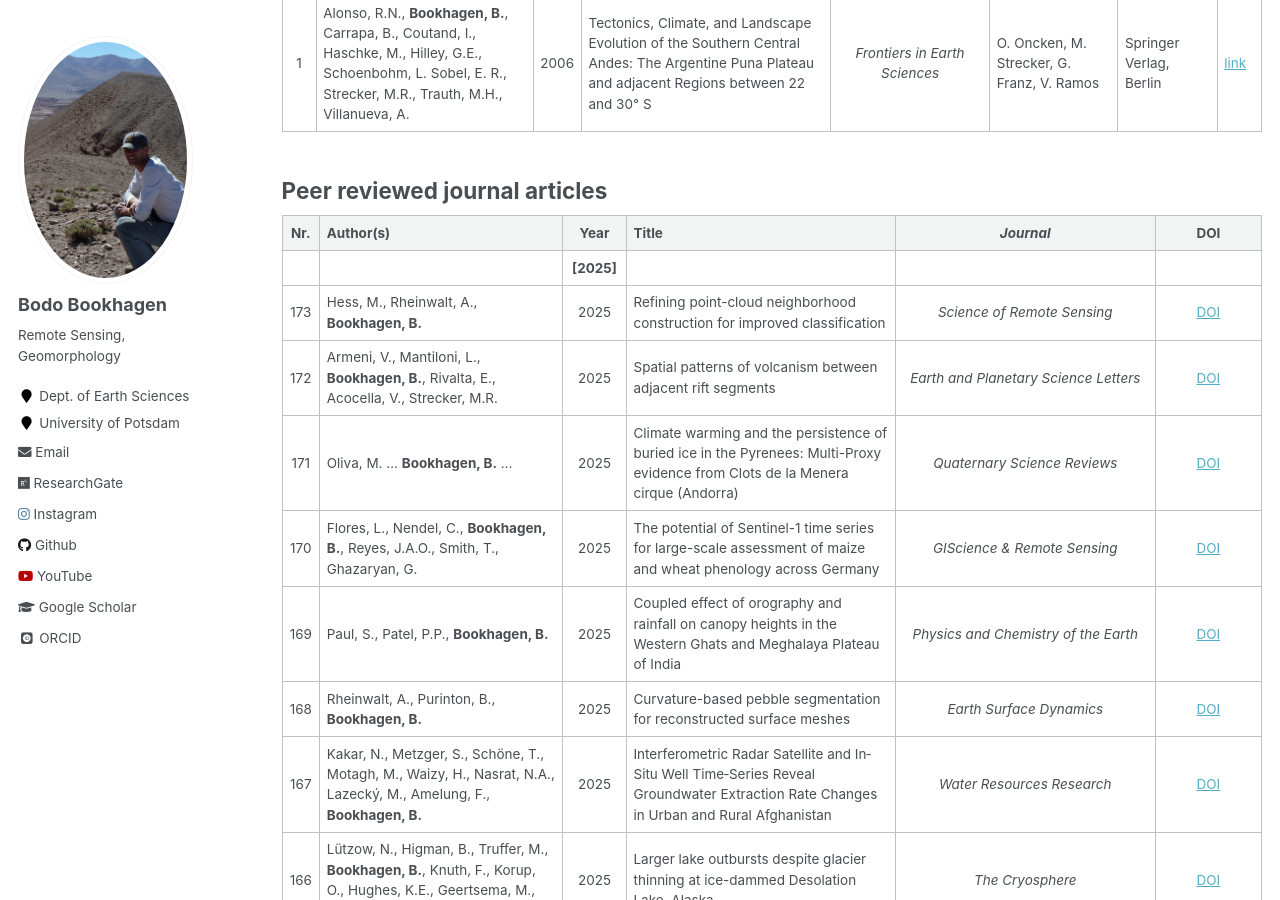
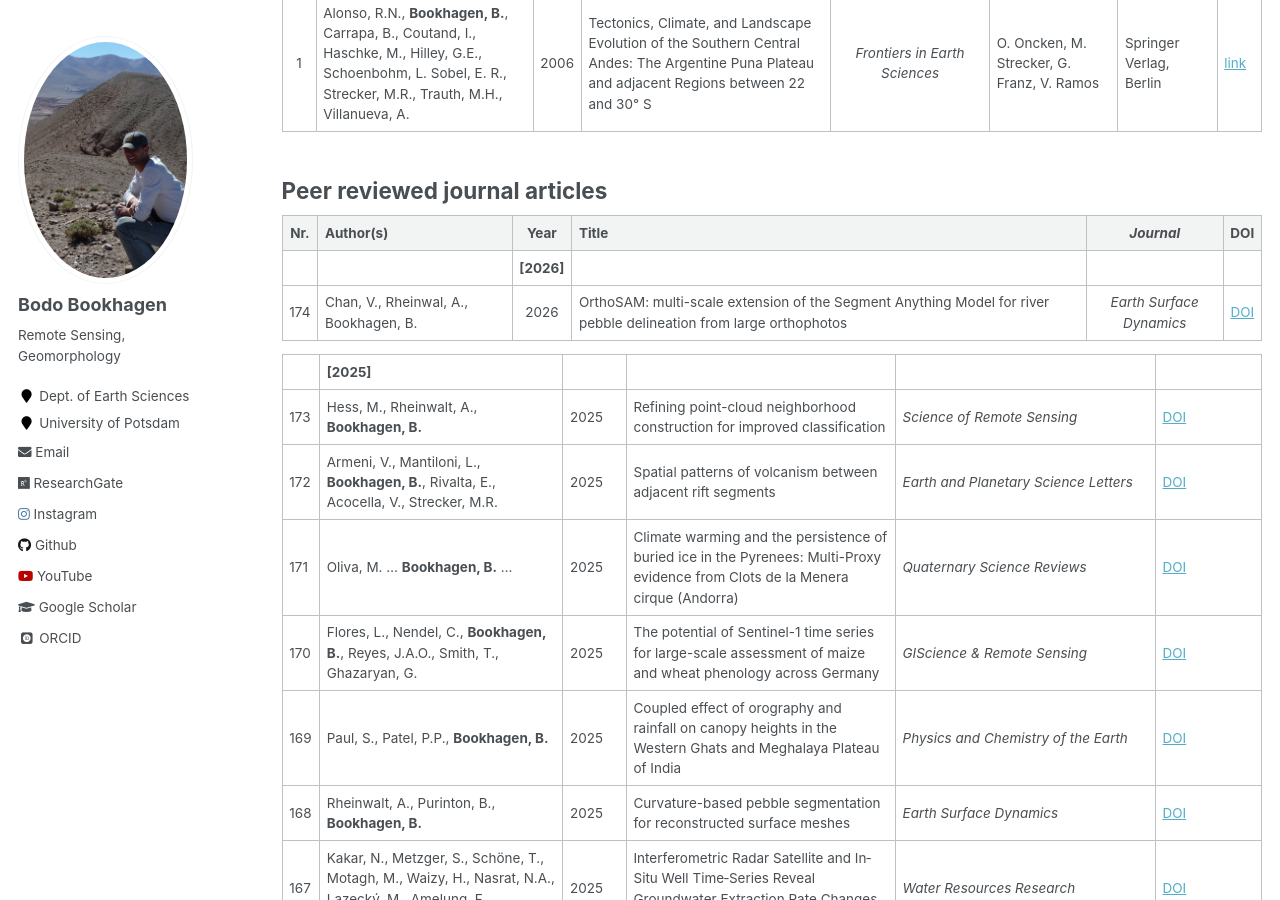
Before and after one commit to BodoBookhagen/BodoBookhagen.github.io, a Jekyll site: the page built from _pages/publications.md, in a window 1280 px wide and 900 px high, scrolled down 1201 px. Built offline with Jekyll 4.4.1, drawn with Linux system fonts in a browser that asks for light colours; some web fonts are replaced.

Commit message:
`date +"%m-%d-Y"`

```diff
--- a/_pages/publications.md
+++ b/_pages/publications.md
@@ -33,19 +33,22 @@ Nr. | Author(s) | Year | Chapter Title |  _Book Title_  | Editors  | Publisher |
 
 Nr.  | Author(s) | Year | Title | _Journal_ | DOI
 :--: | :---------------------------------------------------------------------------------------------------------------------------------------------------------------------------------------- | :-------------: | ----------------------------------------------------------------------------------------------------------------------------------------------------------------------------------------------------------------------------- | :---------------------------------------------------------------------------------------------------------: | :---------------------------------------------------------------------------------------------------------------------------------------------------------------------------------:
+| | **[2026]** | | |
+174 | Chan, V., Rheinwal, A., Bookhagen, B. | 2026 | OrthoSAM: multi-scale extension of the Segment Anything Model for river pebble delineation from large orthophotos | _Earth Surface Dynamics_ | [DOI](https://esurf.copernicus.org/articles/14/391/2026/#bib1.bibx26)
+
 | | **[2025]** | | |
-173 | Hess, M., Rheinwalt, A., **Bookhagen, B.** | 2025 | Refining point-cloud neighborhood construction for improved classification | *Science of Remote Sensing* | [DOI](https://doi.org/10.1016/j.srs.2025.100325)
-172 | Armeni, V., Mantiloni, L., **Bookhagen, B.**, Rivalta, E., Acocella, V., Strecker, M.R. | 2025 | Spatial patterns of volcanism between adjacent rift segments | *Earth and Planetary Science Letters* | [DOI](https://doi.org/10.1016/j.epsl.2025.119623)
-171 | Oliva, M. ... **Bookhagen, B.** ... | 2025 | Climate warming and the persistence of buried ice in the Pyrenees: Multi-Proxy evidence from Clots de la Menera cirque (Andorra) | *Quaternary Science Reviews* | [DOI](https://doi.org/10.1016/j.quascirev.2025.109564)
-170 | Flores, L., Nendel, C., **Bookhagen, B.**, Reyes, J.A.O., Smith, T., Ghazaryan, G. | 2025 | The potential of Sentinel-1 time series for large-scale assessment of maize and wheat phenology across Germany | *GIScience & Remote Sensing*| [DOI](https://doi.org/10.1080/15481603.2025.2531593)
-169 | Paul, S., Patel, P.P., **Bookhagen, B.** | 2025 | Coupled effect of orography and rainfall on canopy heights in the Western Ghats and Meghalaya Plateau of India | *Physics and Chemistry of the Earth* | [DOI](https://doi.org/10.1016/j.pce.2025.104003)
-168 | Rheinwalt, A., Purinton, B., **Bookhagen, B.** | 2025 | Curvature-based pebble segmentation for reconstructed surface meshes | *Earth Surface Dynamics* | [DOI](https://doi.org/10.5194/esurf-13-923-2025)
-167 | Kakar, N., Metzger, S., Schöne, T., Motagh, M., Waizy, H., Nasrat, N.A., Lazecký, M., Amelung, F., **Bookhagen, B.** | 2025 | Interferometric Radar Satellite and In‐Situ Well Time‐Series Reveal Groundwater Extraction Rate Changes in Urban and Rural Afghanistan | *Water Resources Research* | [DOI](https://doi.org/10.1029/2023wr036626)
-166 | Lützow,  N., Higman, B.,  Truffer, M., **Bookhagen, B.**, Knuth, F., Korup, O., Hughes, K.E., Geertsema, M., Clague, J.J., Veh, G. | 2025 | Larger lake outbursts despite glacier thinning at ice-dammed Desolation Lake, Alaska | *The Cryosphere* | [DOI](https://doi.org/10.5194/tc-19-1085-2025)
+173 | Hess, M., Rheinwalt, A., **Bookhagen, B.** | 2025 | Refining point-cloud neighborhood construction for improved classification | _Science of Remote Sensing_ | [DOI](https://doi.org/10.1016/j.srs.2025.100325)
+172 | Armeni, V., Mantiloni, L., **Bookhagen, B.**, Rivalta, E., Acocella, V., Strecker, M.R. | 2025 | Spatial patterns of volcanism between adjacent rift segments | _Earth and Planetary Science Letters_ | [DOI](https://doi.org/10.1016/j.epsl.2025.119623)
+171 | Oliva, M. ... **Bookhagen, B.** ... | 2025 | Climate warming and the persistence of buried ice in the Pyrenees: Multi-Proxy evidence from Clots de la Menera cirque (Andorra) | _Quaternary Science Reviews_ | [DOI](https://doi.org/10.1016/j.quascirev.2025.109564)
+170 | Flores, L., Nendel, C., **Bookhagen, B.**, Reyes, J.A.O., Smith, T., Ghazaryan, G. | 2025 | The potential of Sentinel-1 time series for large-scale assessment of maize and wheat phenology across Germany | _GIScience & Remote Sensing_| [DOI](https://doi.org/10.1080/15481603.2025.2531593)
+169 | Paul, S., Patel, P.P., **Bookhagen, B.** | 2025 | Coupled effect of orography and rainfall on canopy heights in the Western Ghats and Meghalaya Plateau of India | _Physics and Chemistry of the Earth_ | [DOI](https://doi.org/10.1016/j.pce.2025.104003)
+168 | Rheinwalt, A., Purinton, B., **Bookhagen, B.** | 2025 | Curvature-based pebble segmentation for reconstructed surface meshes | _Earth Surface Dynamics_ | [DOI](https://doi.org/10.5194/esurf-13-923-2025)
+167 | Kakar, N., Metzger, S., Schöne, T., Motagh, M., Waizy, H., Nasrat, N.A., Lazecký, M., Amelung, F., **Bookhagen, B.** | 2025 | Interferometric Radar Satellite and In‐Situ Well Time‐Series Reveal Groundwater Extraction Rate Changes in Urban and Rural Afghanistan | _Water Resources Research_ | [DOI](https://doi.org/10.1029/2023wr036626)
+166 | Lützow,  N., Higman, B.,  Truffer, M., **Bookhagen, B.**, Knuth, F., Korup, O., Hughes, K.E., Geertsema, M., Clague, J.J., Veh, G. | 2025 | Larger lake outbursts despite glacier thinning at ice-dammed Desolation Lake, Alaska | _The Cryosphere_ | [DOI](https://doi.org/10.5194/tc-19-1085-2025)
 | | **[2024]** | | |
-165 | Saha, K.K.; Weltzien, C., **Bookhagen, B.**, Zude-Sasse, M. | 2024 | Chlorophyll content estimation and ripeness detection in tomato fruit based on NDVI from dual wavelength LiDAR point cloud data | *Journal of Food Engineering* | [DOI](https://doi.org/10.1016/j.jfoodeng.2024.112218)
-164 | Mueting, A. and **Bookhagen, B.** | 2024 | Tracking slow-moving landslides with PlanetScope data: new perspectives on the satellite's perspective | *Earth Surface Dynamics* | [DOI](https://doi.org/10.5194/esurf-12-1121-2024)
-163 | Li, D., Zhang, T., Walling, D.E., Lane, S., **Bookhagen, B.**, Tian, S., Overeem, I.,  Syvitski, J., Kettner, A.J., Park, E. | 2024 | The competing controls of glaciers, precipitation, and vegetation on high-mountain fluvial sediment yields | *Science Advances* | [DOI](https://doi.org/10.1126/sciadv.ads6196)
+165 | Saha, K.K.; Weltzien, C., **Bookhagen, B.**, Zude-Sasse, M. | 2024 | Chlorophyll content estimation and ripeness detection in tomato fruit based on NDVI from dual wavelength LiDAR point cloud data | _Journal of Food Engineering_ | [DOI](https://doi.org/10.1016/j.jfoodeng.2024.112218)
+164 | Mueting, A. and **Bookhagen, B.** | 2024 | Tracking slow-moving landslides with PlanetScope data: new perspectives on the satellite's perspective | _Earth Surface Dynamics_ | [DOI](https://doi.org/10.5194/esurf-12-1121-2024)
+163 | Li, D., Zhang, T., Walling, D.E., Lane, S., **Bookhagen, B.**, Tian, S., Overeem, I.,  Syvitski, J., Kettner, A.J., Park, E. | 2024 | The competing controls of glaciers, precipitation, and vegetation on high-mountain fluvial sediment yields | _Science Advances_ | [DOI](https://doi.org/10.1126/sciadv.ads6196)
 162 | Geißler, K., Blaum, N., von Maltitz, G., Smith, T., **Bookhagen, B.**, Wanke, H., Hipondoka, M., Hamunyelae, E., Lohmann, D., Lüdtke, D.U., Mbidzo, M., Rauchecker, M., Hering, R., Irob, K., Tietjen, B., Marquart, A., Skhosana, F.V., Herkenrath, T., Uugulu, S | 2024 | Biodiversity and Ecosystem Functions in Southern African Savanna Rangelands: Threats, Impacts and Solutions. In: von Maltitz, G.P., et al. Sustainability of Southern African Ecosystems under Global Change. | _Ecological Studies_ | [DOI](https://doi.org/10.1007/978-3-031-10948-5_15)
 161 | Erbello, A., Colleps, C., Melnick, D., Sobel, E.R., **Bookhagen, B.**, Pingel, H., Zeilinger, G., van der Beek, P., Strecker, M.R. | 2024 | Magma-Assisted Continental Rifting: The Broadly Rifted Zone in SW Ethiopia, East Africa | _Tectonics_ | [DOI](https://doi.org/10.1029/2022TC007651)
 | | **[2023]** | | |
```
